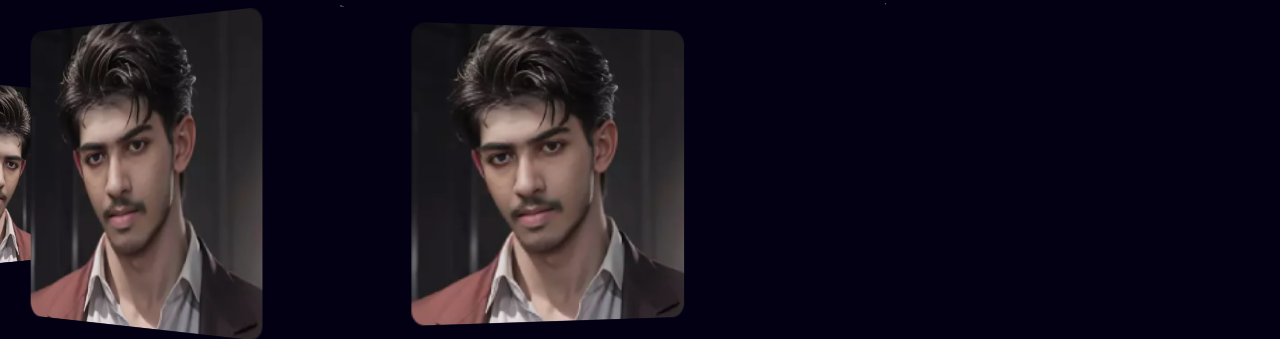
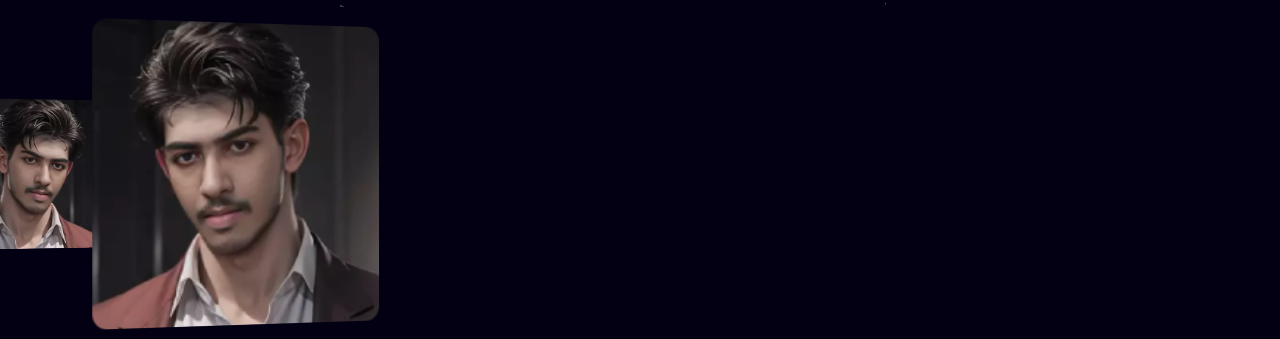
Before and after one commit to riddhi323/figma-portfolio, a Next.js app: page / in a window 1280 px wide. Shown: the part 792-1131 px from the top of the page. Built offline with nearby package versions, Linux system fonts and the light colour scheme; a web font is replaced by a local one.

Commit message:
image gallery add update #1

```diff
--- a/app/globals.css
+++ b/app/globals.css
@@ -102,7 +102,7 @@ html {
 .image-slider span img{
   position:absolute;
   top: 0;
-  left: 100px;
+  left: 20px;
   width: 100%;
   height: 100%;
   object-fit: cover;
--- a/components/main/Myimage.tsx
+++ b/components/main/Myimage.tsx
@@ -6,14 +6,14 @@ function Myimage() {
         return Math.floor(Math.random() * 360); // Generate a random rotation between 0 and 360 degrees
       };
   return (
-    <div className = "image-slider mt-[30px] md:ml-[200px] ">
+    <div className = "image-slider mt-[30px]   ">
 
         <span style = {{transform : `rotateY(calc(1*45deg)) translateZ(350px)`}} >
-            <img src="/5.png" alt = "myimage"/>
+            <img src="/5.png"  alt = "myimage"/>
         </span>
 
         <span style = {{transform : `rotateY(calc(2*45deg)) translateZ(350px)`}} >
-            <img src="/5.png" alt = "myimage"/>
+            <img src="/5.png" className="w-[60px] h-[60px]" alt = "myimage"/>
         </span>
 
         <span style = {{transform : `rotateY(calc(3*45deg)) translateZ(350px)`}} >
```
